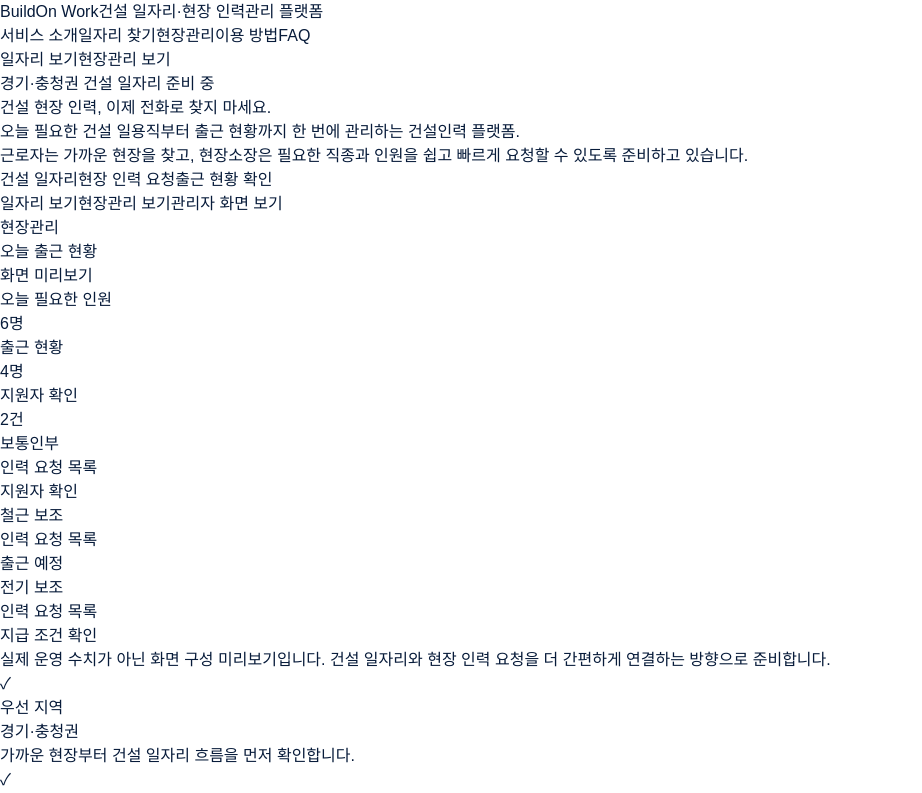
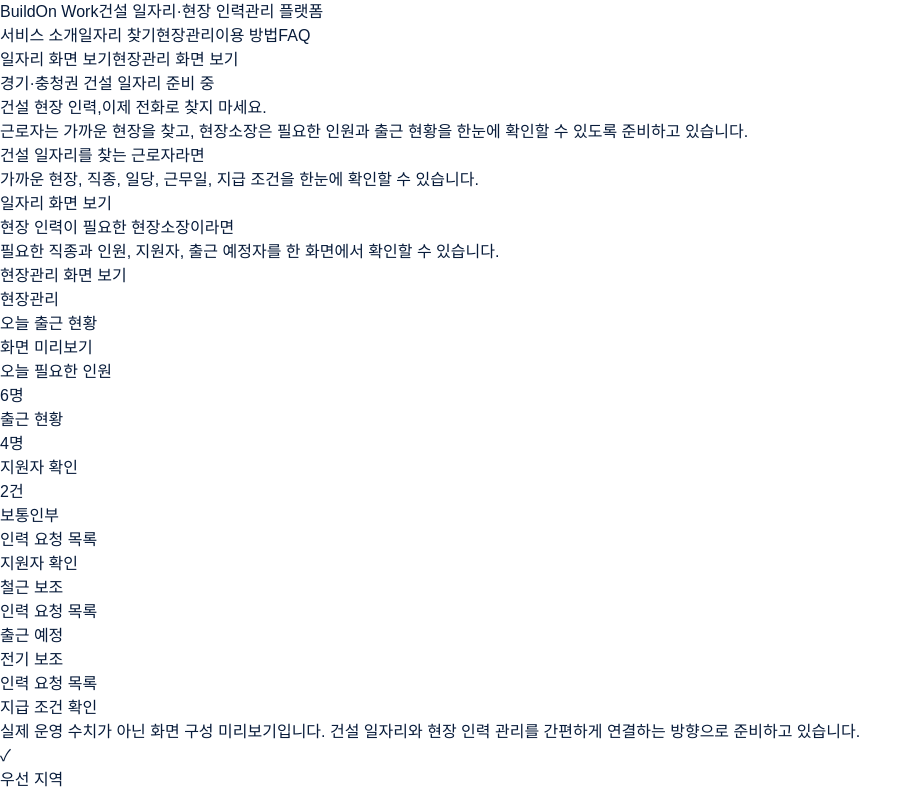
Before and after one commit to nicedayyoungjune-a11y/BuildOn-Work, a Next.js app: page / in a window 1280 px wide. Shown: the top 793 px of the page, without its empty margins (0-922 px from the left). Built offline with nearby package versions, Linux system fonts and the light colour scheme.

Commit message:
Improve landing hero conversion copy

```diff
--- a/src/components/landing/LandingCta.tsx
+++ b/src/components/landing/LandingCta.tsx
@@ -6,30 +6,24 @@
       <div className="mx-auto max-w-5xl rounded-2xl border border-white/10 bg-white/8 p-6 text-center shadow-2xl shadow-blue-950/30 sm:p-10">
         <p className="text-sm font-bold text-blue-200">BuildOn Work</p>
         <h2 className="mt-3 text-3xl font-bold tracking-normal sm:text-4xl">
-          지금 바로 BuildOn Work를 시작하세요.
+          필요한 화면부터 먼저 확인해 보세요.
         </h2>
         <p className="mx-auto mt-4 max-w-2xl text-base leading-7 text-blue-100/80">
-          근로자는 가까운 일자리를 찾고, 현장소장은 필요한 인력을 요청하는
-          건설인력 플랫폼을 준비하고 있습니다.
+          근로자는 일자리 화면을, 현장소장은 현장관리 화면을 기준으로 BuildOn Work의
+          흐름을 확인할 수 있습니다.
         </p>
         <div className="mt-8 flex flex-col justify-center gap-3 sm:flex-row">
           <Link
             href="/worker/jobs"
             className="inline-flex min-h-12 items-center justify-center rounded-md bg-white px-6 text-base font-bold text-[#071B3A] shadow-lg shadow-blue-950/20 transition-colors hover:bg-blue-50"
           >
-            일자리 보기
+            일자리 화면 보기
           </Link>
           <Link
             href="/company/dashboard"
             className="inline-flex min-h-12 items-center justify-center rounded-md bg-blue-600 px-6 text-base font-bold text-white shadow-lg shadow-blue-600/25 transition-colors hover:bg-blue-700"
           >
-            현장관리 보기
-          </Link>
-          <Link
-            href="/admin/dashboard"
-            className="inline-flex min-h-12 items-center justify-center rounded-md border border-white/20 px-6 text-base font-bold text-white transition-colors hover:bg-white/10"
-          >
-            관리자 화면 보기
+            현장관리 화면 보기
           </Link>
         </div>
         <p className="mt-5 text-xs leading-5 text-blue-100/60">
--- a/src/components/landing/LandingHeader.tsx
+++ b/src/components/landing/LandingHeader.tsx
@@ -38,13 +38,13 @@
             href="/worker/jobs"
             className="inline-flex min-h-10 items-center justify-center rounded-full border border-blue-100 bg-white px-4 text-sm font-bold text-[#071B3A] shadow-sm transition-colors hover:bg-blue-50"
           >
-            일자리 보기
+            일자리 화면 보기
           </Link>
           <Link
             href="/company/dashboard"
             className="inline-flex min-h-10 items-center justify-center rounded-full bg-blue-700 px-4 text-sm font-bold text-white shadow-md shadow-blue-700/20 transition-colors hover:bg-blue-800"
           >
-            현장관리 보기
+            현장관리 화면 보기
           </Link>
         </div>
       </div>
--- a/src/components/landing/LandingHero.tsx
+++ b/src/components/landing/LandingHero.tsx
@@ -12,61 +12,78 @@
   { label: "지원자 확인", value: "2건" }
 ];
 
+const audienceCards = [
+  {
+    title: "건설 일자리를 찾는 근로자라면",
+    description: "가까운 현장, 직종, 일당, 근무일, 지급 조건을 한눈에 확인할 수 있습니다.",
+    href: "/worker/jobs",
+    cta: "일자리 화면 보기",
+    highlighted: false
+  },
+  {
+    title: "현장 인력이 필요한 현장소장이라면",
+    description: "필요한 직종과 인원, 지원자, 출근 예정자를 한 화면에서 확인할 수 있습니다.",
+    href: "/company/dashboard",
+    cta: "현장관리 화면 보기",
+    highlighted: true
+  }
+];
+
 export function LandingHero() {
   return (
-    <section id="service" className="relative overflow-hidden bg-[linear-gradient(135deg,#F8FBFF_0%,#FFFFFF_45%,#EEF5FF_100%)]">
+    <section
+      id="service"
+      className="relative overflow-hidden bg-[linear-gradient(135deg,#F8FBFF_0%,#FFFFFF_45%,#EEF5FF_100%)]"
+    >
       <div className="absolute left-1/2 top-0 h-80 w-80 -translate-x-1/2 rounded-full bg-blue-200/30 blur-3xl" />
-      <div className="relative mx-auto grid min-h-[680px] max-w-6xl items-center gap-10 px-5 py-16 sm:px-6 sm:py-20 lg:grid-cols-[1.05fr_0.95fr] lg:px-8">
+      <div className="relative mx-auto grid min-h-[680px] max-w-6xl items-center gap-10 px-5 py-10 sm:px-6 sm:py-16 lg:grid-cols-[1.05fr_0.95fr] lg:px-8 lg:py-20">
         <div>
           <p className="inline-flex rounded-full border border-blue-200 bg-white px-4 py-2 text-sm font-bold text-blue-800 shadow-sm">
             경기·충청권 건설 일자리 준비 중
           </p>
-          <h1 className="mt-6 text-4xl font-bold tracking-normal text-[#071B3A] sm:text-5xl lg:text-6xl">
-            건설 현장 인력, 이제{" "}
-            <span className="text-blue-700">전화로 찾지 마세요.</span>
+          <h1 className="mt-5 text-3xl font-bold leading-tight tracking-normal text-[#071B3A] sm:text-5xl lg:text-6xl">
+            건설 현장 인력,
+            <span className="block text-blue-700">이제 전화로 찾지 마세요.</span>
           </h1>
-          <p className="mt-5 max-w-2xl text-lg leading-8 text-slate-700">
-            오늘 필요한 건설 일용직부터 출근 현황까지 한 번에 관리하는
-            건설인력 플랫폼.
+          <p className="mt-5 max-w-xl text-base leading-7 text-slate-700 sm:text-lg sm:leading-8">
+            근로자는 가까운 현장을 찾고, 현장소장은 필요한 인원과 출근 현황을
+            한눈에 확인할 수 있도록 준비하고 있습니다.
           </p>
-          <p className="mt-4 max-w-2xl text-base leading-7 text-slate-600">
-            근로자는 가까운 현장을 찾고, 현장소장은 필요한 직종과 인원을
-            쉽고 빠르게 요청할 수 있도록 준비하고 있습니다.
-          </p>
-          <div className="mt-6 grid gap-2 text-sm font-semibold text-[#0B1F3A] sm:grid-cols-3">
-            <span className="rounded-md border border-blue-100 bg-white px-3 py-2 shadow-sm">
-              건설 일자리
-            </span>
-            <span className="rounded-md border border-blue-100 bg-white px-3 py-2 shadow-sm">
-              현장 인력 요청
-            </span>
-            <span className="rounded-md border border-blue-100 bg-white px-3 py-2 shadow-sm">
-              출근 현황 확인
-            </span>
-          </div>
-          <div className="mt-8 flex flex-col gap-3 sm:flex-row">
-            <Link
-              href="/worker/jobs"
-              className="inline-flex min-h-12 items-center justify-center rounded-md bg-[#0B1F3A] px-6 text-base font-bold text-white shadow-lg shadow-blue-950/20 transition-colors hover:bg-[#12315C]"
-            >
-              일자리 보기
-            </Link>
-            <Link
-              href="/company/dashboard"
-              className="inline-flex min-h-12 items-center justify-center rounded-md bg-blue-700 px-6 text-base font-bold text-white shadow-lg shadow-blue-700/20 transition-colors hover:bg-blue-800"
-            >
-              현장관리 보기
-            </Link>
-            <Link
-              href="/admin/dashboard"
-              className="inline-flex min-h-12 items-center justify-center rounded-md border border-blue-200 bg-white px-6 text-base font-bold text-blue-800 shadow-sm transition-colors hover:bg-blue-50"
-            >
-              관리자 화면 보기
-            </Link>
+
+          <div className="mt-7 grid gap-3 sm:grid-cols-2">
+            {audienceCards.map((card) => (
+              <div
+                key={card.href}
+                className={`rounded-2xl border p-4 shadow-lg shadow-blue-950/5 ${
+                  card.highlighted
+                    ? "border-blue-700 bg-[#071B3A] text-white"
+                    : "border-blue-100 bg-white text-[#071B3A]"
+                }`}
+              >
+                <h2 className="text-lg font-bold leading-7">{card.title}</h2>
+                <p
+                  className={`mt-3 text-sm leading-6 ${
+                    card.highlighted ? "text-blue-100" : "text-slate-600"
+                  }`}
+                >
+                  {card.description}
+                </p>
+                <Link
+                  href={card.href}
+                  className={`mt-5 inline-flex min-h-11 w-full items-center justify-center rounded-md px-4 text-sm font-bold transition-colors ${
+                    card.highlighted
+                      ? "bg-blue-600 text-white hover:bg-blue-700"
+                      : "bg-[#0B1F3A] text-white hover:bg-[#12315C]"
+                  }`}
+                >
+                  {card.cta}
+                </Link>
+              </div>
+            ))}
           </div>
         </div>
 
-        <div className="rounded-2xl border border-blue-100 bg-white/90 p-4 shadow-2xl shadow-blue-950/10 backdrop-blur sm:p-5">
+        <div className="hidden rounded-2xl border border-blue-100 bg-white/90 p-4 shadow-2xl shadow-blue-950/10 backdrop-blur sm:p-5 lg:block">
           <div className="rounded-xl border border-slate-100 bg-[#071B3A] p-5 text-white">
             <div className="flex items-start justify-between gap-4">
               <div>
@@ -104,7 +121,7 @@
           </div>
           <p className="mt-4 rounded-xl bg-blue-50 px-4 py-3 text-sm leading-6 text-slate-700">
             실제 운영 수치가 아닌 화면 구성 미리보기입니다. 건설 일자리와 현장
-            인력 요청을 더 간편하게 연결하는 방향으로 준비합니다.
+            인력 관리를 간편하게 연결하는 방향으로 준비하고 있습니다.
           </p>
         </div>
       </div>
```
